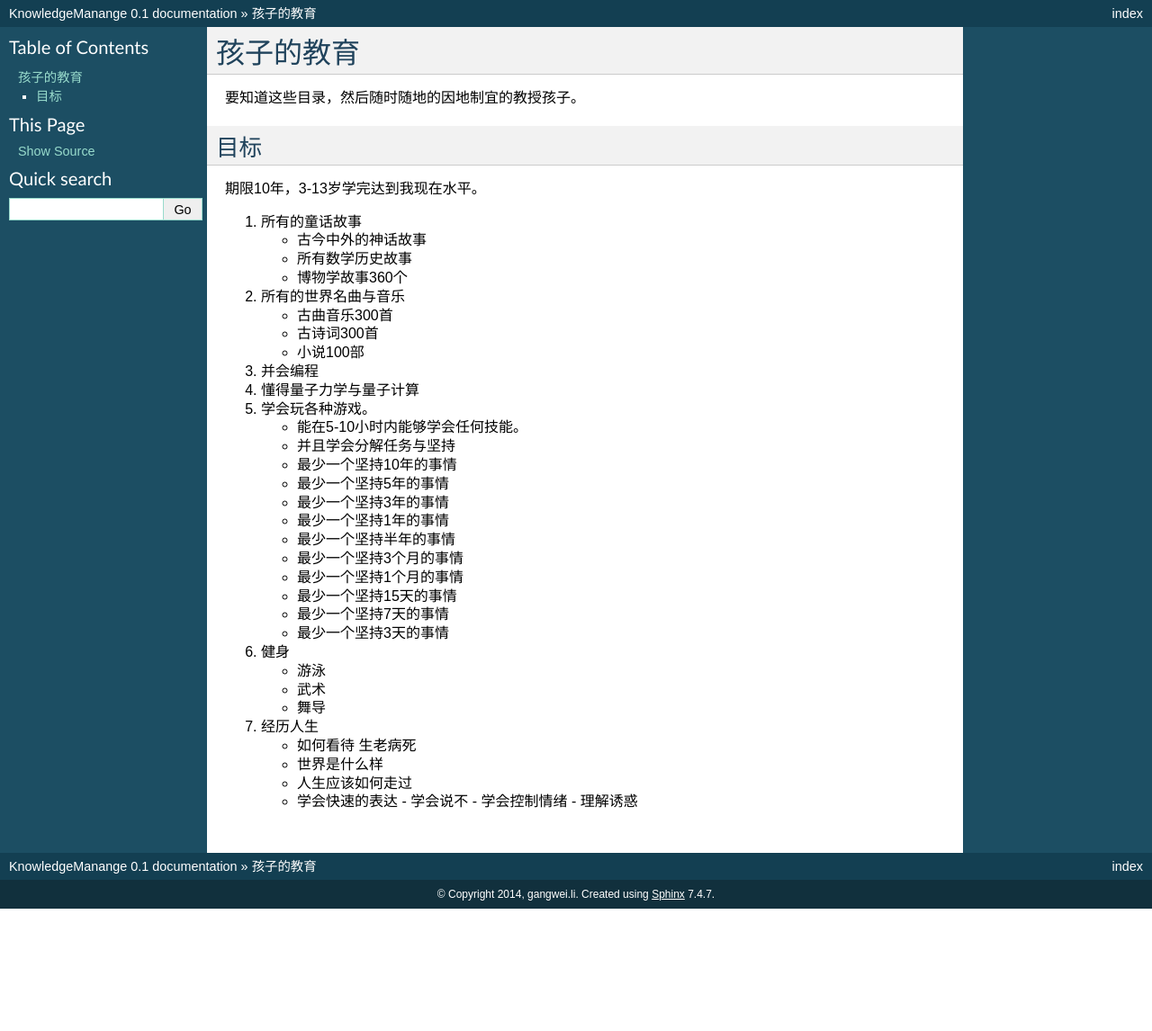
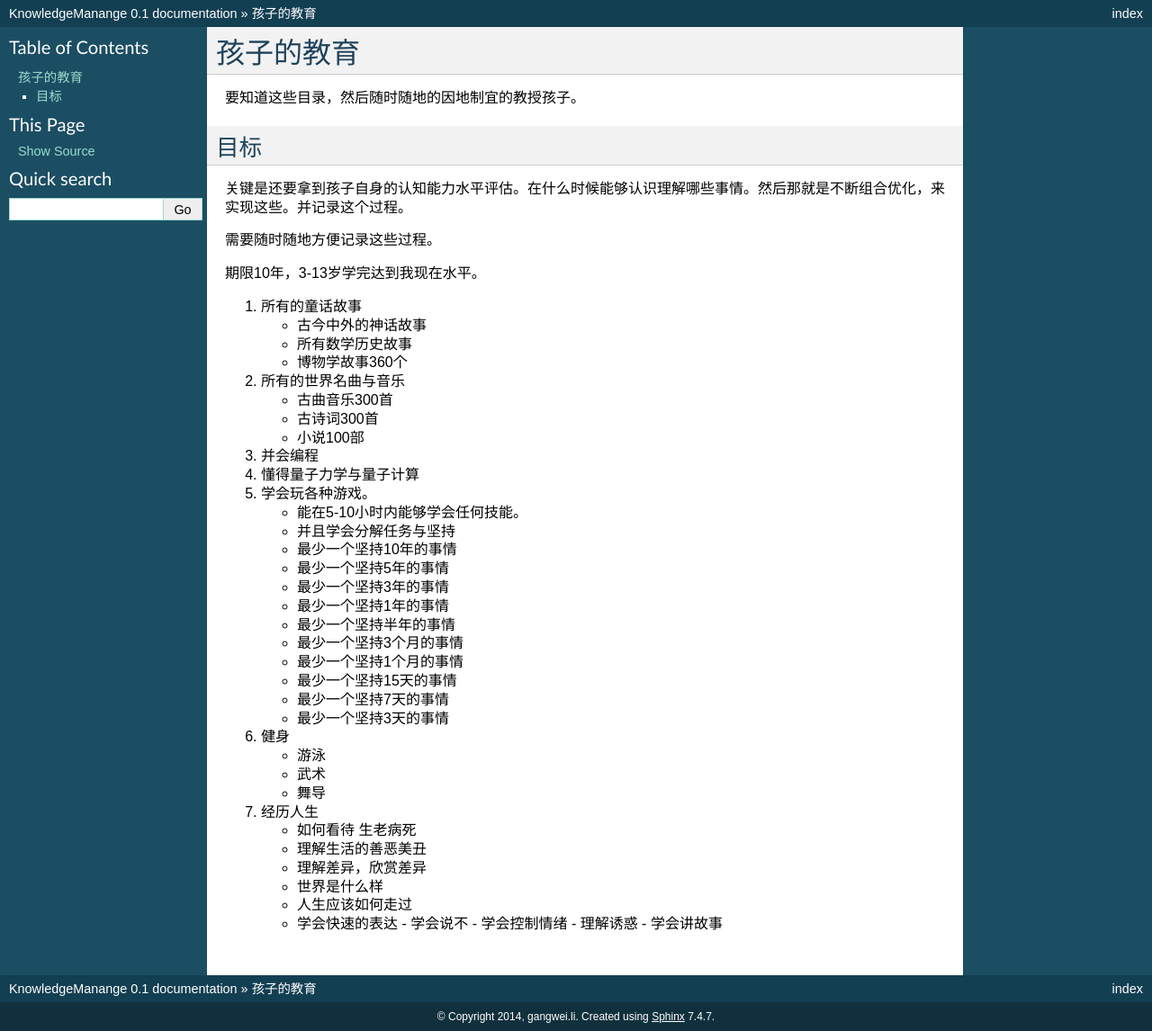
Before and after one commit to gwli/KnowledgeManagement, a Sphinx documentation site: the page built from source/Stage_3/ChildrenEduction.rst, in a window 1280 px wide. Shown: the whole page at 90% size. Built offline with Sphinx 7.4.7, drawn with Linux system fonts in a browser that asks for light colours; formulas are drawn with MathJax 3; before the commit the page ends 1010 px from its top, so only the background shows below that.

Commit message:
理解不同

```diff
--- a/source/Stage_3/ChildrenEduction.rst
+++ b/source/Stage_3/ChildrenEduction.rst
@@ -7,6 +7,11 @@
 
 目标
 ====
+
+
+关键是还要拿到孩子自身的认知能力水平评估。在什么时候能够认识理解哪些事情。然后那就是不断组合优化，来实现这些。并记录这个过程。
+
+需要随时随地方便记录这些过程。
 
 期限10年，3-13岁学完达到我现在水平。
 
@@ -48,9 +53,12 @@
 #. 经历人生
 
    - 如何看待 生老病死
+   - 理解生活的善恶美丑
+   - 理解差异，欣赏差异
    - 世界是什么样
    - 人生应该如何走过
    - 学会快速的表达
      - 学会说不
      - 学会控制情绪
      - 理解诱惑
+     - 学会讲故事
```
